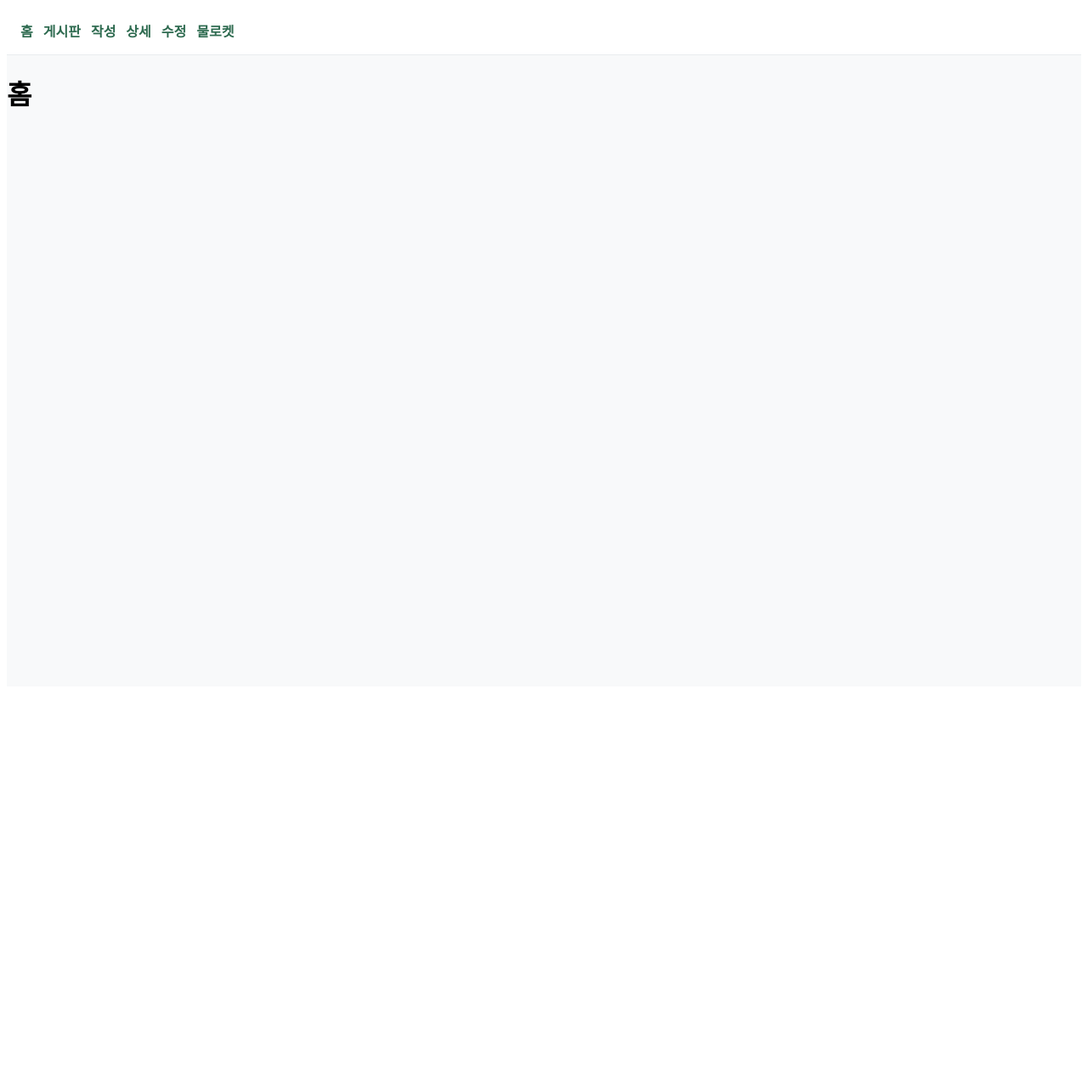
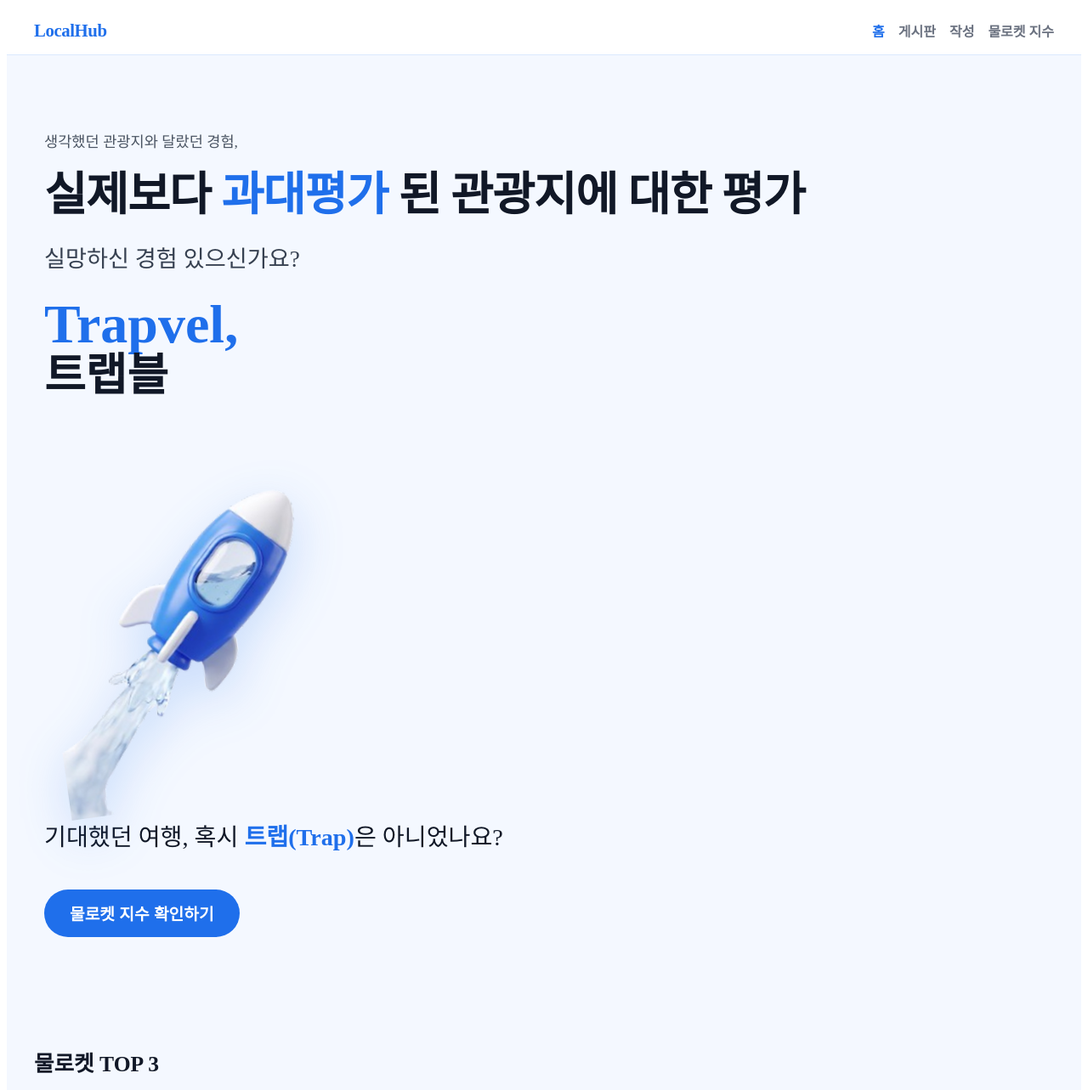
Before and after one commit to YnH10/localhub_frontend, a Vue app: page / in a window 1280 px wide. Shown: the top 1283 px of the page at 85% size. Before the commit the page ends 816 px from the top, so only its background shows below. Built offline with nearby package versions, Linux system fonts and the light colour scheme.

Commit message:
홈 화면 상세화

```diff
--- a/src/App.vue
+++ b/src/App.vue
@@ -1,39 +1,26 @@
 <template>
   <div class="app-shell">
-    <nav class="debug-nav">
-      <RouterLink to="/">홈</RouterLink>
-      <RouterLink to="/posts">게시판</RouterLink>
-      <RouterLink to="/posts/new">작성</RouterLink>
-      <RouterLink to="/posts/1">상세</RouterLink>
-      <RouterLink to="/posts/1/edit">수정</RouterLink>
-      <RouterLink to="/rocket">물로켓</RouterLink>
-    </nav>
-
-    <router-view />
+    <AppHeader />
+    <main class="app-main">
+      <router-view />
+    </main>
   </div>
 </template>
 
 <script setup>
+import AppHeader from './components/AppHeader.vue'
 </script>
 
 <style scoped>
 .app-shell {
   min-height: 100vh;
-  background: #f8f9fa;
+  /* 전체 페이지 배경을 파란 톤으로 통일 */
+  background: #f4f8ff;
 }
 
-.debug-nav {
-  display: flex;
-  gap: 12px;
-  padding: 16px;
-  flex-wrap: wrap;
-  background: white;
-  border-bottom: 1px solid #e9ecef;
-}
-
-.debug-nav a {
-  color: #2d6a4f;
-  text-decoration: none;
-  font-weight: 600;
+.app-main {
+  max-width: 1200px;
+  margin: 0 auto;
+  padding: 24px 20px 40px;
 }
 </style>
--- a/src/components/AppHeader.vue
+++ b/src/components/AppHeader.vue
@@ -19,12 +19,21 @@
 </script>
 
 <style scoped>
+/* 물로켓 콘셉트 파란 계열 토큰 */
 .app-header {
+  --color-primary: #1f6feb;
+  --color-primary-hover: #1558b0;
+  --color-secondary: #8ec5ff;
+  --color-surface: #ffffff;
+  --color-border: #dbeafe;
+  --color-text-main: #111827;
+  --color-text-sub: #6b7280;
+
   position: sticky;
   top: 0;
   z-index: 1000;
-  background: #ffffff;
-  border-bottom: 1px solid #e9ecef;
+  background: var(--color-surface);
+  border-bottom: 1px solid var(--color-border);
 }
 
 .app-header__inner {
@@ -38,9 +47,10 @@
 }
 
 .app-header__logo {
-  color: #2d6a4f;
-  font-size: 1.25rem;
+  color: var(--color-primary);
+  font-size: 1.3rem;
   font-weight: 800;
+  letter-spacing: -0.02em;
   text-decoration: none;
 }
 
@@ -51,12 +61,17 @@
 }
 
 .app-header__link {
-  color: #495057;
+  color: var(--color-text-sub);
   text-decoration: none;
-  font-weight: 600;
+  font-weight: 700;
+  transition: color 0.2s ease;
+}
+
+.app-header__link:hover {
+  color: var(--color-primary-hover);
 }
 
 .app-header__link.router-link-active {
-  color: #2d6a4f;
+  color: var(--color-primary);
 }
 </style>
--- a/src/views/HomeView.vue
+++ b/src/views/HomeView.vue
@@ -1,6 +1,222 @@
 <template>
-  <h1>홈</h1>
+  <div class="home-page">
+    <!-- 랜딩 섹션: 브랜드 메시지 -->
+    <section class="landing-section">
+      <p class="landing-kicker">생각했던 관광지와 달랐던 경험,</p>
+
+      <h1 class="landing-title">
+        실제보다 <span>과대평가</span> 된 관광지에 대한 평가
+      </h1>
+
+      <p class="landing-subtitle">실망하신 경험 있으신가요?</p>
+
+      <div class="brand-block">
+        <p class="brand-en">Trapvel,</p>
+        <p class="brand-ko">트랩블</p>
+      </div>
+
+      <!-- 물로켓 3D 비주얼 -->
+      <div class="landing-visual">
+        <img
+          src="/images/rocket-3d.png"
+          alt="물로켓 3D 아이콘"
+          class="rocket-image"
+        />
+      </div>
+
+      <p class="landing-message">
+        기대했던 여행, 혹시 <strong>트랩(Trap)</strong>은 아니었나요?
+      </p>
+
+      <!-- CTA 버튼: 아래 실제 홈 콘텐츠로 이동 -->
+      <button class="cta-button" @click="scrollToMainContent">
+        물로켓 지수 확인하기
+      </button>
+    </section>
+
+    <!-- 실제 홈 콘텐츠 섹션 -->
+    <section ref="mainContentRef" class="main-content-section">
+      <h2 class="section-title">물로켓 TOP 3</h2>
+      <div class="card-grid">
+        <article class="info-card">1위 관광지 (임시)</article>
+        <article class="info-card">2위 관광지 (임시)</article>
+        <article class="info-card">3위 관광지 (임시)</article>
+      </div>
+
+      <h2 class="section-title">명소 TOP 3</h2>
+      <div class="card-grid">
+        <article class="info-card">1위 명소 (임시)</article>
+        <article class="info-card">2위 명소 (임시)</article>
+        <article class="info-card">3위 명소 (임시)</article>
+      </div>
+
+      <h2 class="section-title">최근 게시글</h2>
+      <div class="list-box">
+        <p>최근 게시글 1 (임시)</p>
+        <p>최근 게시글 2 (임시)</p>
+        <p>최근 게시글 3 (임시)</p>
+      </div>
+    </section>
+  </div>
 </template>
 
 <script setup>
+import { ref } from 'vue'
+
+// 실제 홈 콘텐츠 섹션 DOM 참조
+const mainContentRef = ref(null)
+
+// CTA 클릭 시 콘텐츠 섹션으로 부드럽게 스크롤 이동
+const scrollToMainContent = () => {
+  if (!mainContentRef.value) return
+  mainContentRef.value.scrollIntoView({ behavior: 'smooth', block: 'start' })
+}
 </script>
+
+<style scoped>
+.home-page {
+  color: #111827;
+}
+
+/* 랜딩 영역 */
+.landing-section {
+  min-height: calc(100vh - 90px);
+  display: flex;
+  flex-direction: column;
+  justify-content: center;
+  gap: 18px;
+  padding: 64px 12px 80px;
+}
+
+.landing-kicker {
+  font-size: 1.1rem;
+  color: #4b5563;
+  margin: 0;
+}
+
+.landing-title {
+  margin: 0;
+  font-size: clamp(2rem, 5vw, 3.4rem);
+  line-height: 1.25;
+  font-weight: 800;
+  letter-spacing: -0.02em;
+}
+
+.landing-title span {
+  color: #1f6feb;
+}
+
+.landing-subtitle {
+  margin: 0;
+  font-size: clamp(1.2rem, 2.5vw, 1.7rem);
+  color: #374151;
+}
+
+.brand-block {
+  margin-top: 8px;
+}
+
+
+.brand-en {
+  margin: 0;
+  font-size: clamp(2.2rem, 5vw, 4rem);
+  font-weight: 900;
+  color: #1f6feb;
+  line-height: 1.05;
+}
+
+.brand-ko {
+  margin: 0;
+  font-size: clamp(2rem, 4.3vw, 3.3rem);
+  font-weight: 900;
+  line-height: 1.05;
+}
+
+.landing-message {
+  margin: 16px 0 0;
+  font-size: clamp(1.2rem, 2.2vw, 1.8rem);
+  line-height: 1.45;
+}
+
+.landing-message strong {
+  color: #1f6feb;
+}
+
+.cta-button {
+  margin-top: 22px;
+  width: fit-content;
+  border: 0;
+  border-radius: 999px;
+  background: #1f6feb;
+  color: #fff;
+  font-size: 1.2rem;
+  font-weight: 700;
+  padding: 14px 30px;
+  cursor: pointer;
+  transition: background-color 0.2s ease, transform 0.2s ease;
+}
+
+.cta-button:hover {
+  background: #1558b0;
+  transform: translateY(-1px);
+}
+
+/* 실제 콘텐츠 영역 */
+.main-content-section {
+  padding: 48px 0 72px;
+}
+
+.section-title {
+  margin: 0 0 16px;
+  font-size: 1.6rem;
+  font-weight: 800;
+  color: #111827;
+}
+
+.card-grid {
+  display: grid;
+  grid-template-columns: repeat(3, minmax(0, 1fr));
+  gap: 14px;
+  margin-bottom: 34px;
+}
+
+.info-card {
+  background: #ffffff;
+  border: 1px solid #dbeafe;
+  border-radius: 16px;
+  padding: 18px 16px;
+  font-weight: 600;
+  min-height: 82px;
+}
+
+.list-box {
+  background: #ffffff;
+  border: 1px solid #dbeafe;
+  border-radius: 16px;
+  padding: 16px;
+}
+
+.list-box p {
+  margin: 0;
+  padding: 10px 0;
+  border-bottom: 1px solid #eef2ff;
+}
+
+.list-box p:last-child {
+  border-bottom: 0;
+}
+
+.landing-visual {
+  margin: 10px 0 4px;
+  display: flex;
+  justify-content: flex-start;
+}
+
+.rocket-image {
+  width: min(560px, 70vw);
+  height: auto;
+  object-fit: contain;
+  filter: drop-shadow(0 18px 28px rgba(31, 111, 235, 0.2));
+  transform: rotate(-8deg);
+}
+</style>
```
Also changed, not shown: public/images/rocket-3d.png (added).
